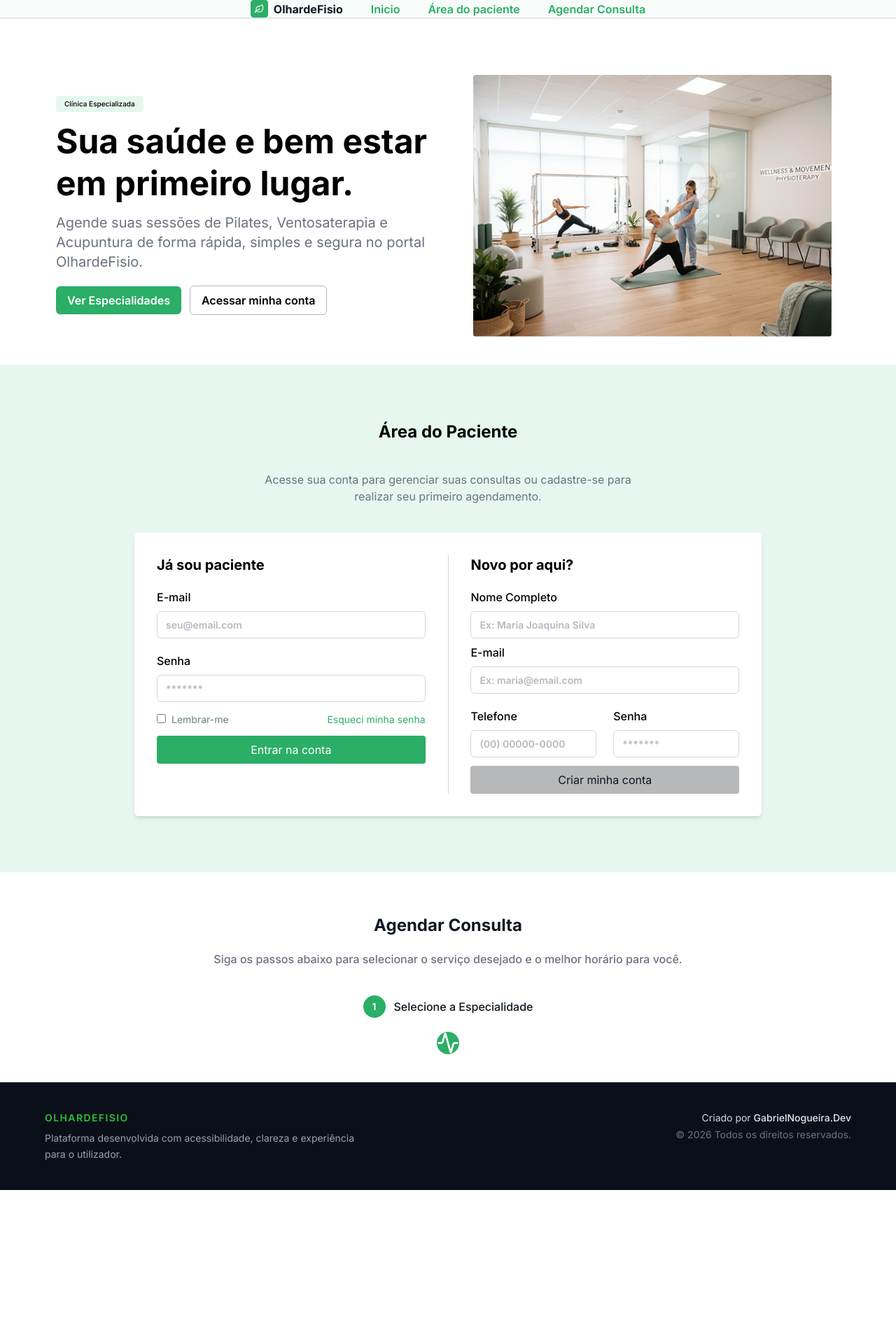
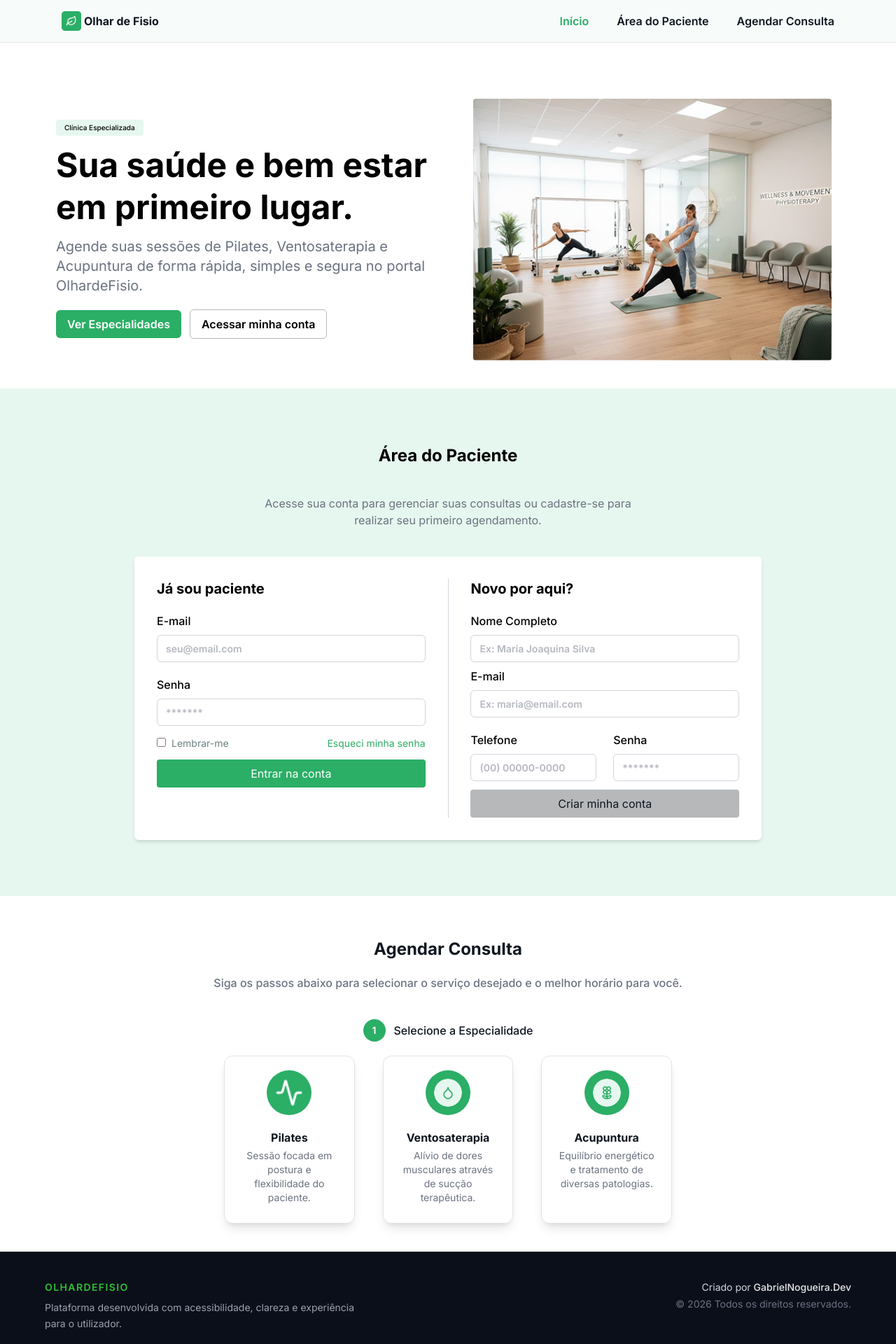
Before and after one commit to GabrielNogueira-Dev/Clinica-de-Fisioterapia, a Next.js app in the folder frontend/: page / in a window 1280 px wide. Shown: the top 1920 px of the page at 70% size. Before the commit the page ends 1700 px from the top, so only its background shows below. Built offline with nearby package versions, Linux system fonts and the light colour scheme.

Commit message:
git header att

```diff
--- a/frontend/src/components/agendamento.tsx
+++ b/frontend/src/components/agendamento.tsx
@@ -1,4 +1,6 @@
 import pilates from "../../public/pilates.png"
+import ventosaterapia from "../../public/ventosaterapia.png"
+import acumpuntura from "../../public/acumpuntura.png"
 import Image from "next/image"
 
 export default function Agendamento(){
@@ -27,18 +29,51 @@ export default function Agendamento(){
   </h3>
 
 </nav>
-        <section className="flex flex-col     ">
 
-            <nav className="flex flex-col  w-full">
+    <section className="flex flex-row w-[50%] justify-center items-start gap-10">
+
+  <nav className="flex flex-col items-center text-center border border-[#6B7280]/20 rounded-xl p-5 w-48 min-h-[240px] shadow-lg shadow-black/10">
     <Image
       src={pilates}
       alt="pilates icon"
-                className=" bg-[#2BAE66] rounded-full max-w-md lg:max-w-lg h-auto"
+      className="bg-[#2BAE66] rounded-full w-16 h-16 p-3 mb-5"
       priority
     />
+    <span className="font-bold text-[#0F1720]">Pilates</span>
+    <p className="mt-1 text-[#6B7280] text-sm">
+      Sessão focada em postura e flexibilidade do paciente.
+    </p>
+  </nav>
+
+  <nav className="flex flex-col items-center text-center border border-[#6B7280]/20 rounded-xl p-5 w-48 min-h-[240px] shadow-lg shadow-black/10">
+    <Image
+      src={ventosaterapia}
+      alt="ventosaterapia icon"
+      className="bg-[#2BAE66] rounded-full w-16 h-16 p-3 mb-5"
+      priority
+    />
+    <span className="font-bold text-[#0F1720]">Ventosaterapia</span>
+    <p className="mt-1 text-[#6B7280] text-sm">
+      Alívio de dores musculares através de sucção terapêutica.
+    </p>
+  </nav>
+
+  <nav className="flex flex-col items-center text-center border border-[#6B7280]/20 rounded-xl p-5 w-48 min-h-[240px] shadow-lg shadow-black/10">
+    <Image
+      src={acumpuntura}
+      alt="acupuntura icon"
+      className="bg-[#2BAE66] rounded-full w-16 h-16 p-3 mb-5"
+      priority
+    />
+    <span className="font-bold text-[#0F1720]">Acupuntura</span>
+    <p className="mt-1 text-[#6B7280] text-sm">
+      Equilíbrio energético e tratamento de diversas patologias.
+    </p>
   </nav>
 
     </section>
+
+
 
 
 
--- a/frontend/src/components/header.tsx
+++ b/frontend/src/components/header.tsx
@@ -1,43 +1,109 @@
-"use client"
-import logo from "../../public/Background.png"
-import Image from "next/image"
+"use client";
+import logo from "../../public/Background.png";
+import Image from "next/image";
+import { useState } from "react";
 
-import { useState } from "react"
+export default function Header() {
+  const [open, setOpen] = useState(false);
+  const [active, setActive] = useState("inicio");
 
+  return (
+    <header className="w-full bg-[#F7FBFA] border-b border-[#E5E5E5]">
+      <div className="max-w-6xl mx-auto flex items-center justify-between px-6 py-4">
 
-export default function Header(){
-    const [activeinicio,setActiveinicio] = useState("inicio")
-    const [activeareadopaciente,setActiveareadopaciente] = useState("areadopaciente")
-    const [activeagendamento,setActiveagendamento] = useState("agendamento")
+        {/* LOGO */}
+        <div className="flex items-center gap-1">
+          <Image src={logo} alt="logo" width={28} height={28} />
+          <h1 className="font-bold text-[#0F1720]">Olhar</h1>
+          <span className="font-bold text-[#0F1720]">de</span>
+          <h1 className="font-bold text-[#0F1720]">Fisio</h1>
+        </div>
 
-    return(
-        <header className="h-[70] w-full bg-[#F7FBFA] border-b-2 border-[#E5E5E5] flex items-center justify-center">
-            <nav className="flex flex-row items-center justify-center between ">
-             <Image className="mr-2" src={logo} alt="foto" width={25} height={25} />  <h1 className=" font-bold text-[#0F1720]">Olhar</h1><span className=" font-bold text-[#0F1720]">de</span><h1 className="font-bold text-[#0F1720]">Fisio</h1>
-        <a href="#inicio"
-             onClick={()=> setActiveinicio("inicio")}
-             className={`font-semibold cursor-pointer transition-colors ${
-            activeinicio === "inicio" ? "text-[#2BAE66]" : "text-[#0F1720]"
-          } between ml-10 `}
+        {/* MENU DESKTOP */}
+        <nav className="hidden md:flex items-center gap-10">
+          <a
+            href="#inicio"
+            onClick={() => setActive("inicio")}
+            className={`font-semibold transition-colors ${
+              active === "inicio" ? "text-[#2BAE66]" : "text-[#0F1720]"
+            }`}
           >
-             Inicio
+            Início
           </a>
-            </nav>
 
-          <a href="#Area-do-paciente"
-               onClick= {()=> setActiveareadopaciente("areadopaciente")}
-               className={`font-semibold cursor-pointer transition-colors ${
-                activeareadopaciente === "areadopaciente" ? "text-[#2BAE66]" : "text-[#0F1720]"
-               } evenly between ml-10 `}>
-             Área do paciente</a>
+          <a
+            href="#Area-do-paciente"
+            onClick={() => setActive("areadopaciente")}
+            className={`font-semibold transition-colors ${
+              active === "areadopaciente" ? "text-[#2BAE66]" : "text-[#0F1720]"
+            }`}
+          >
+            Área do Paciente
+          </a>
 
-               <a href="#Area-do-paciente"
-               onClick= {()=> setActiveagendamento("agendamento")}
-               className={`font-semibold cursor-pointer transition-colors ${
-                activeagendamento === "agendamento" ? "text-[#2BAE66]" : "text-[#0F1720]"
-               } evenly between ml-10 `}>
-             Agendar Consulta</a>
+          <a
+            href="#Agendamento"
+            onClick={() => setActive("agendamento")}
+            className={`font-semibold transition-colors ${
+              active === "agendamento" ? "text-[#2BAE66]" : "text-[#0F1720]"
+            }`}
+          >
+            Agendar Consulta
+          </a>
+        </nav>
 
-        </header>
-    )
+        {/* BOTÃO MOBILE */}
+        <button
+          className="md:hidden text-[#0F1720]"
+          onClick={() => setOpen(!open)}
+        >
+          ☰
+        </button>
+      </div>
+
+      {/* MENU MOBILE */}
+      {open && (
+        <nav className="md:hidden flex flex-col gap-4 px-6 pb-4">
+          <a
+            href="#inicio"
+            onClick={() => {
+              setActive("inicio");
+              setOpen(false);
+            }}
+            className={`font-semibold ${
+              active === "inicio" ? "text-[#2BAE66]" : "text-[#0F1720]"
+            }`}
+          >
+            Início
+          </a>
+
+          <a
+            href="#Area-do-paciente"
+            onClick={() => {
+              setActive("areadopaciente");
+              setOpen(false);
+            }}
+            className={`font-semibold ${
+              active === "areadopaciente" ? "text-[#2BAE66]" : "text-[#0F1720]"
+            }`}
+          >
+            Área do Paciente
+          </a>
+
+          <a
+            href="#Agendamento"
+            onClick={() => {
+              setActive("agendamento");
+              setOpen(false);
+            }}
+            className={`font-semibold ${
+              active === "agendamento" ? "text-[#2BAE66]" : "text-[#0F1720]"
+            }`}
+          >
+            Agendar Consulta
+          </a>
+        </nav>
+      )}
+    </header>
+  );
 }
```
Also changed, not shown: frontend/public/acumpuntura.png (added), frontend/public/ventosaterapia.png (added). Lines whose indentation alone changed are shown as unchanged.
